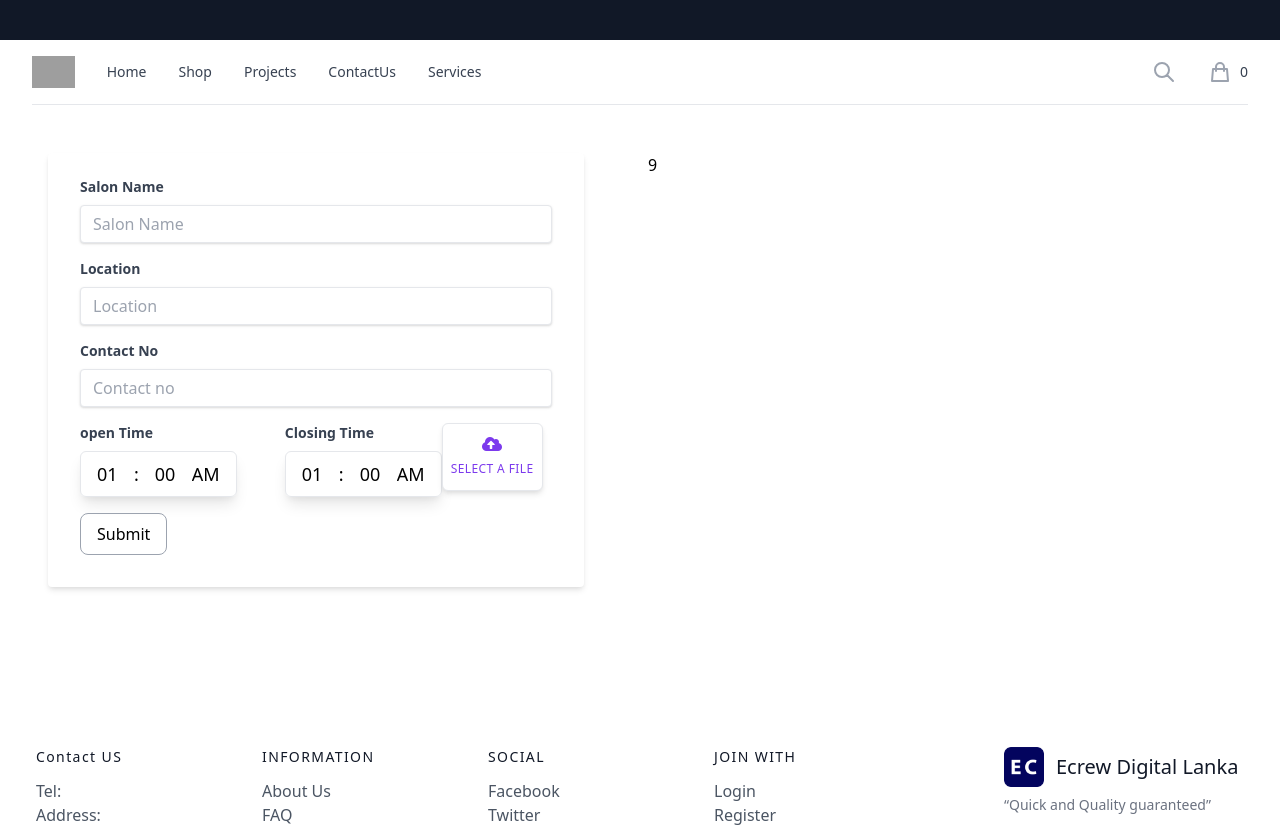
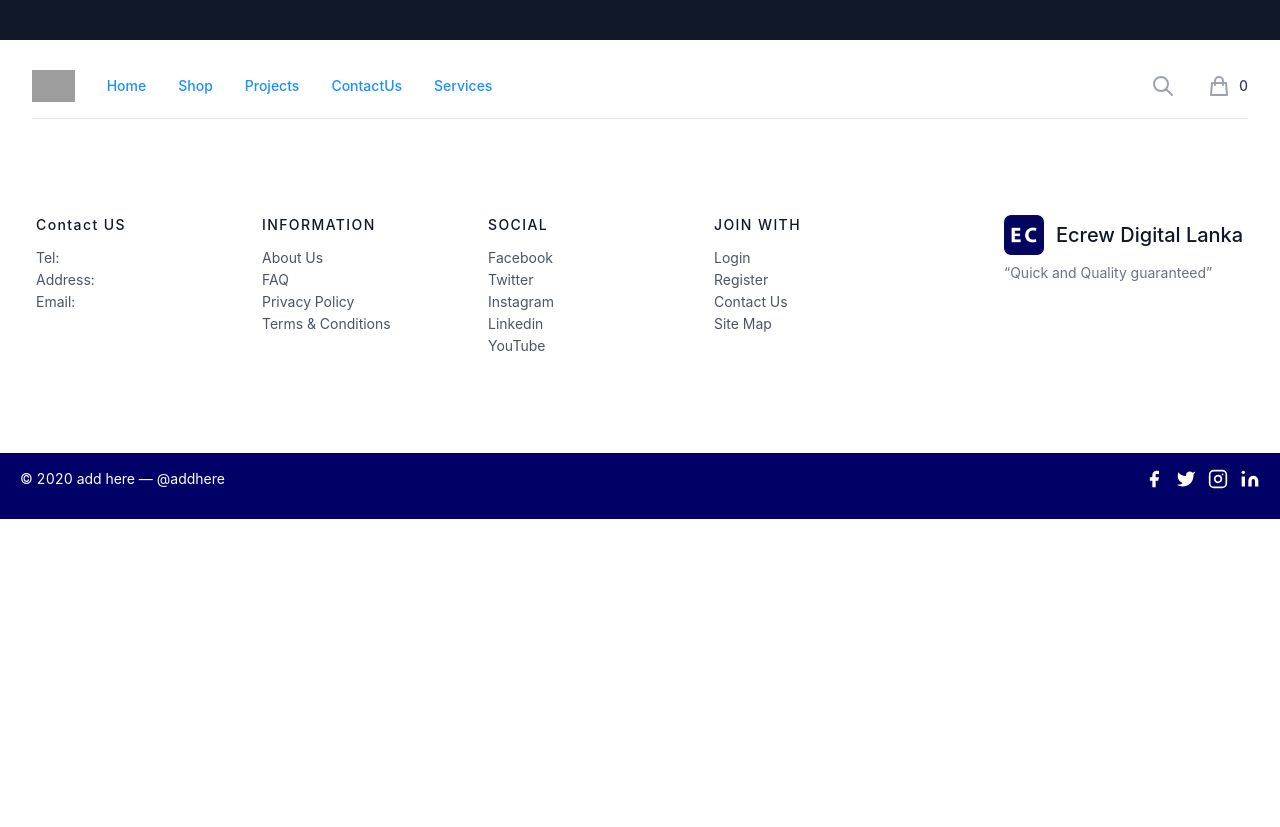
Before and after one commit to KalanaPallemulla/ecrew-final-front, a React (Create React App) app: page /AddingForm in a window 1280 px wide. Shown: the top 827 px of the page. After the commit the page ends 800 px from the top, so only its background shows below. Built offline with nearby package versions, Linux system fonts and the light colour scheme; grey boxes are pictures that could not be loaded.

Commit message:
admin and search

```diff
--- a/package.json
+++ b/package.json
@@ -9,8 +9,10 @@
     "@testing-library/jest-dom": "^5.11.4",
     "@testing-library/react": "^11.1.0",
     "@testing-library/user-event": "^12.1.10",
+    "antd": "^4.16.13",
     "axios": "^0.23.0",
     "iframe": "^1.0.0",
+    "moment": "^2.29.1",
     "react": "^17.0.2",
     "react-dom": "^17.0.2",
     "react-iframe": "^1.8.0",
--- a/src/Admin/AddingForm.js
+++ b/src/Admin/AddingForm.js
@@ -2,7 +2,9 @@ import axios from "axios";
 import React, { useState } from "react";
 import { useDispatch } from "react-redux";
 import { addSalon } from "../actions/salon";
-import { PORT } from "../actions/types";
+import { TimePicker } from "antd";
+import "antd/dist/antd.css";
+import moment from "moment";
 
 export default function AddingForm() {
   const dispatch = useDispatch();
@@ -23,6 +25,8 @@ export default function AddingForm() {
 
     dispatch(addSalon(data));
   };
+
+  const format = "HH:mm";
 
   return (
     <div className="md:grid md:grid-cols-2 gap-4 md:py-12 py-8">
@@ -92,32 +96,10 @@ export default function AddingForm() {
                 </label>
                 <div className="container mx-auto">
                   <div className="inline-flex text-lg border rounded-md shadow-lg p-2">
-                    <select
-                      name=""
-                      id=""
-                      className="px-2 outline-none appearance-none bg-transparent"
-                    >
-                      <option value="01">01</option>
-                      <option value="02">02</option>
-                      <option value="02">03</option>
-                    </select>
-                    <span className="px-2">:</span>
-                    <select
-                      name=""
-                      id=""
-                      className="px-2 outline-none appearance-none bg-transparent"
-                    >
-                      <option value="00">00</option>
-                      <option value="01">01</option>
-                    </select>
-                    <select
-                      name=""
-                      id=""
-                      className="px-2 outline-none appearance-none bg-transparent"
-                    >
-                      <option value="AM">AM</option>
-                      <option value="PM">PM</option>
-                    </select>
+                    <TimePicker
+                      defaultValue={moment("00:00", format)}
+                      format={format}
+                    />{" "}
                   </div>
                 </div>
               </div>
@@ -134,32 +116,10 @@ export default function AddingForm() {
                   </label>
                   <div className="container mx-auto">
                     <div className="inline-flex text-lg border rounded-md shadow-lg p-2">
-                      <select
-                        name=""
-                        id=""
-                        className="px-2 outline-none appearance-none bg-transparent"
-                      >
-                        <option value="01">01</option>
-                        <option value="02">02</option>
-                        <option value="02">03</option>
-                      </select>
-                      <span className="px-2">:</span>
-                      <select
-                        name=""
-                        id=""
-                        className="px-2 outline-none appearance-none bg-transparent"
-                      >
-                        <option value="00">00</option>
-                        <option value="01">01</option>
-                      </select>
-                      <select
-                        name=""
-                        id=""
-                        className="px-2 outline-none appearance-none bg-transparent"
-                      >
-                        <option value="AM">AM</option>
-                        <option value="PM">PM</option>
-                      </select>
+                      <TimePicker
+                        defaultValue={moment("00:00", format)}
+                        format={format}
+                      />{" "}
                     </div>
                   </div>
                 </div>
--- a/src/App.js
+++ b/src/App.js
@@ -15,7 +15,7 @@ function App() {
       <BrowserRouter>
         <NavBar />
         {/* Admin forms */}
-        <Route path="/AddingForm" exact component={AddingForm}></Route>
+        <Route path="/admin" exact component={AddingForm}></Route>
 
         <Route path="/" exact component={Home}></Route>
         <Route path="/AboutUs" exact component={About}></Route>
```
Also changed, not shown: 1 other file (tests, documents, lock files or other folders).
